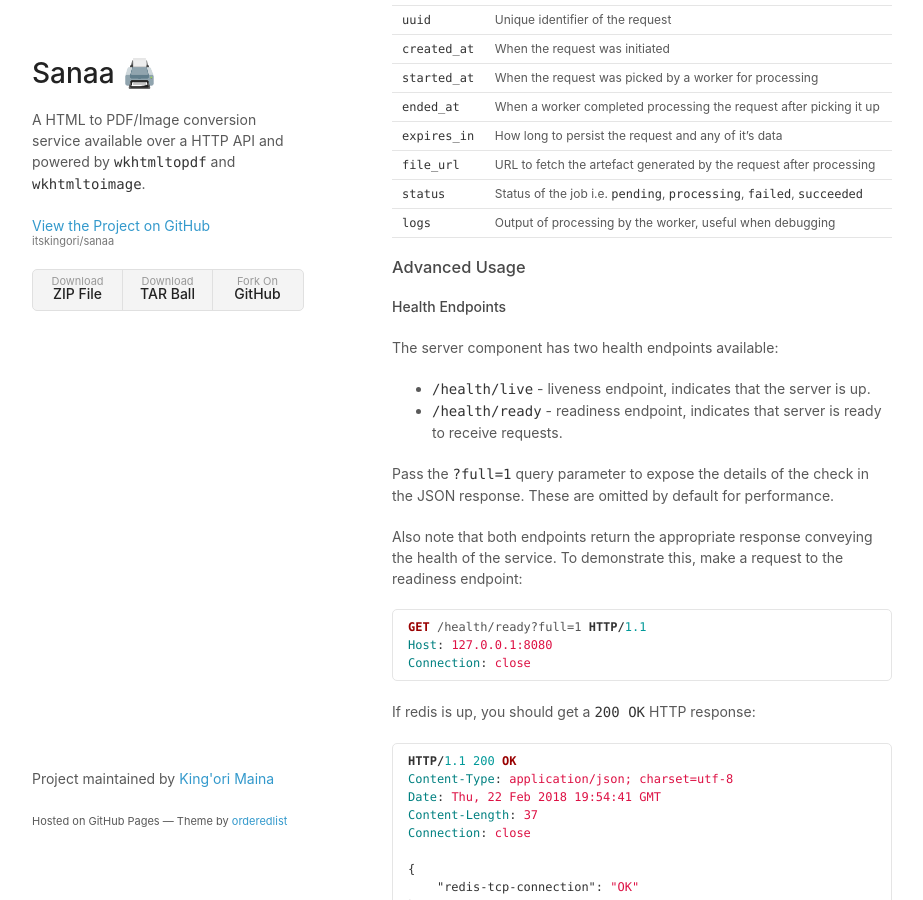
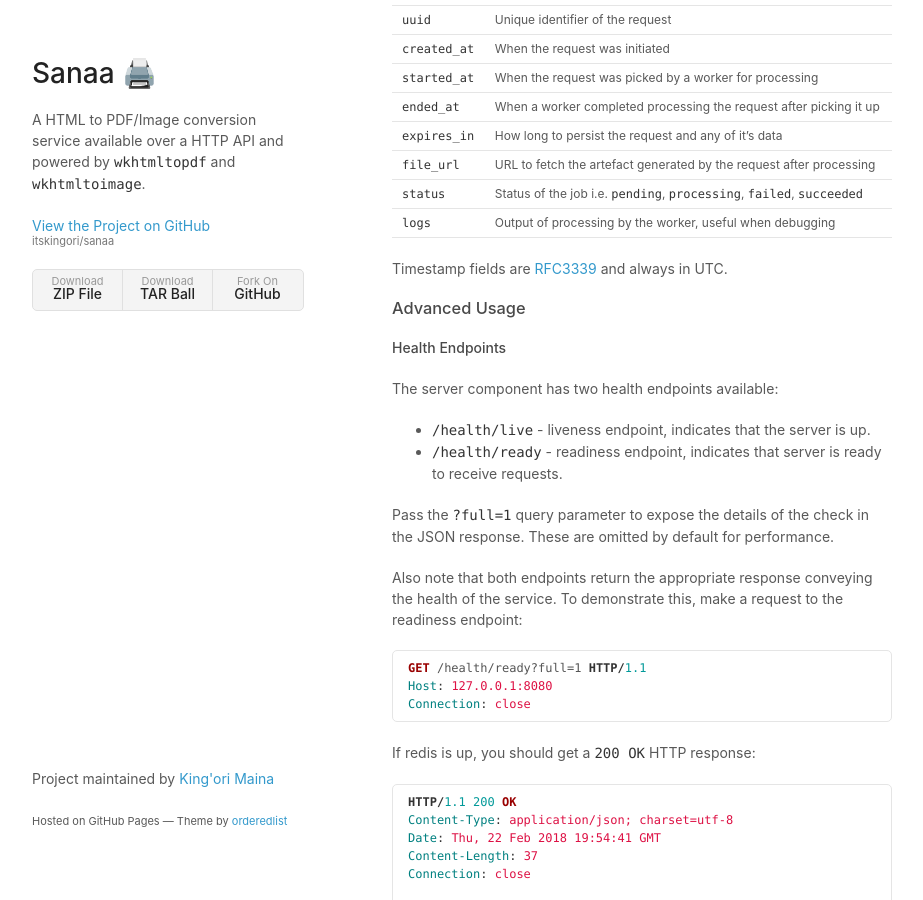
Before and after one commit to itskingori/sanaa, a Jekyll site: the page built from docs/index.md, in a window 1280 px wide and 900 px high, scrolled down 5042 px. Shown: the whole window, without its empty margins (178-1101 px from the left). Built offline with Jekyll 4.4.1, drawn with Linux system fonts in a browser that asks for light colours.

Commit message:
Update attributes of response objects section

```diff
--- a/docs/index.md
+++ b/docs/index.md
@@ -278,6 +278,8 @@
 | `status`      | Status of the job i.e. `pending`, `processing`, `failed`, `succeeded` |
 | `logs`        | Output of processing by the worker, useful when debugging |
 
+Timestamp fields are [RFC3339][rfc3339] and always in UTC.
+
 ### Advanced Usage
 
 #### Health Endpoints
@@ -409,6 +411,7 @@
 [milestones]: https://github.com/itskingori/sanaa/milestones
 [plan]: https://github.com/itskingori/sanaa/projects
 [personal-site]: http://kingori.co/
+[rfc3339]: https://www.ietf.org/rfc/rfc3339.txt
 [license]: https://raw.githubusercontent.com/itskingori/sanaa/master/LICENSE
 [releases]: https://github.com/itskingori/sanaa/releases
 [wkhtmltopdf]: https://wkhtmltopdf.org/downloads.html
```
